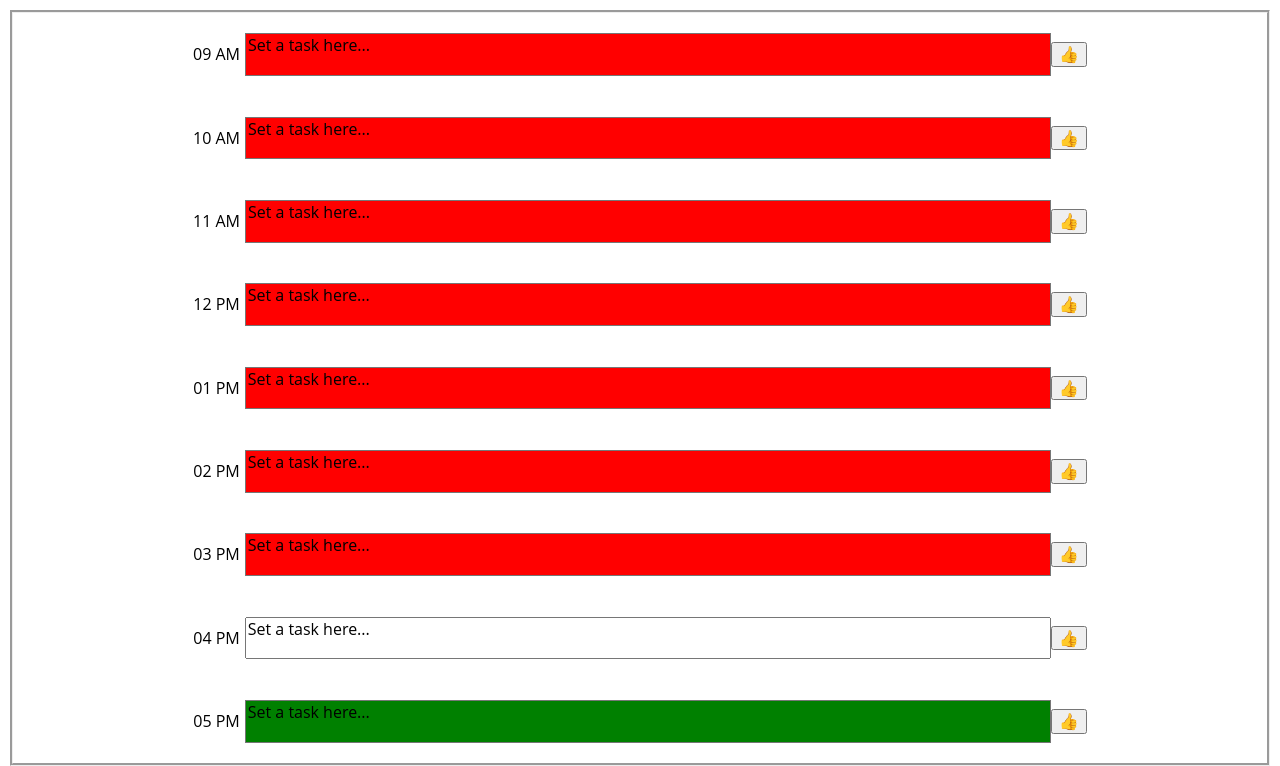
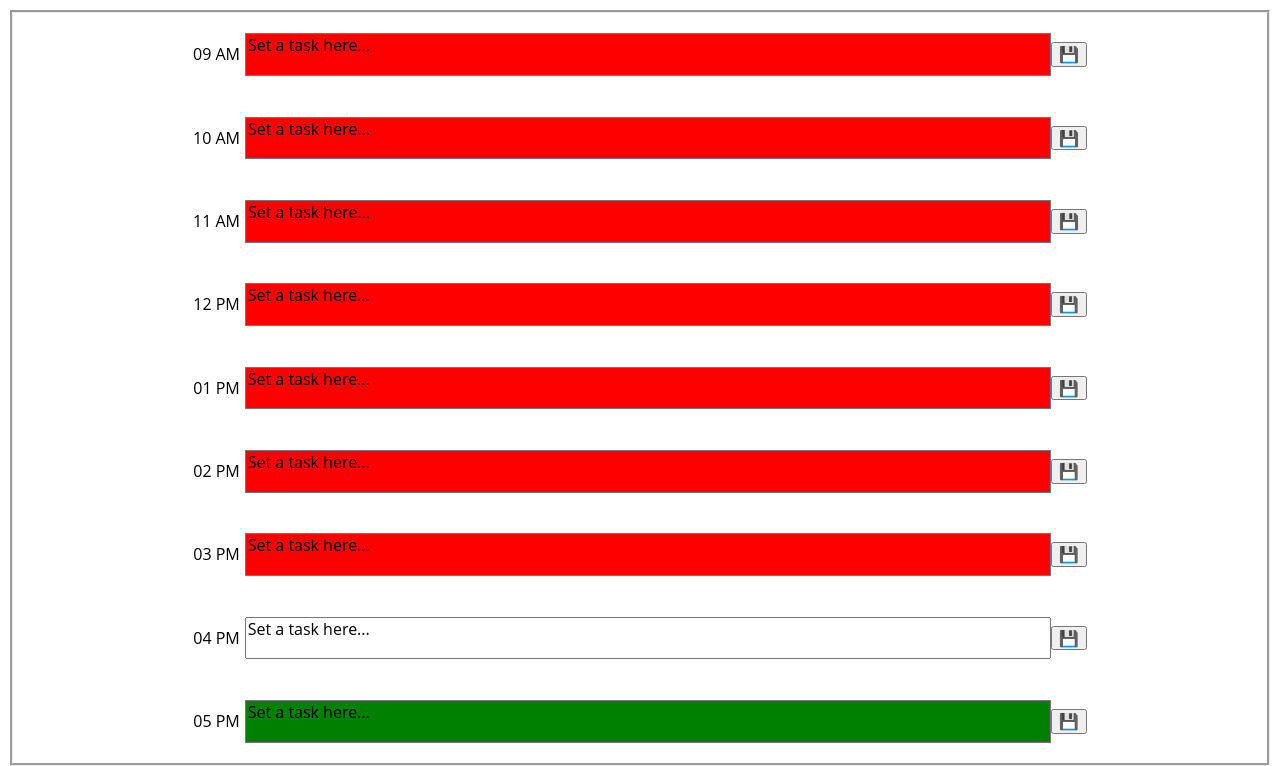
Before and after one commit to rhonvyramos/Work_Day_Schedule_Saver, a plain HTML site: page index.html in a window 1280 px wide. Shown: the part 166-932 px from the top of the page. Drawn offline with nearby package versions, Linux system fonts and the light colour scheme.

Commit message:
added css active and hover styling to save buttons to easier indicate that the user is about to save the task in the timeslot

```diff
--- a/index.html
+++ b/index.html
@@ -31,55 +31,55 @@
             <section class="schedule_timeslot">
                 <div id="timeslot_time_label_09AM" class="timeslot_time_label">09 AM</div>
                 <textarea id="timeslot_description_label_09AM" placeholder="Set a task here..."></textarea>
-                <button id="timeslot_description_save_button_09AM">👍</button>
+                <button id="timeslot_description_save_button_09AM">💾</button>
             </section>
 
             <section class="schedule_timeslot">
                 <div id="timeslot_time_label_10AM" class="timeslot_time_label">10 AM</div>
                 <textarea id="timeslot_description_label_10AM" placeholder="Set a task here..."></textarea>
-                <button id="timeslot_description_save_button_10AM">👍</button>
+                <button id="timeslot_description_save_button_10AM">💾</button>
             </section>
 
             <section class="schedule_timeslot">
                 <div id="timeslot_time_label_11AM" class="timeslot_time_label">11 AM</div>
                 <textarea id="timeslot_description_label_11AM" placeholder="Set a task here..."></textarea>
-                <button id="timeslot_description_save_button_11AM">👍</button>
+                <button id="timeslot_description_save_button_11AM">💾</button>
             </section>
 
             <section class="schedule_timeslot">
                 <div id="timeslot_time_label_12PM" class="timeslot_time_label">12 PM</div>
                 <textarea id="timeslot_description_label_12PM" placeholder="Set a task here..."></textarea>
-                <button id="timeslot_description_save_button_12PM">👍</button>
+                <button id="timeslot_description_save_button_12PM">💾</button>
             </section>
 
             <section class="schedule_timeslot">
                 <div id="timeslot_time_label_01PM" class="timeslot_time_label">01 PM</div>
                 <textarea id="timeslot_description_label_01PM" placeholder="Set a task here..."></textarea>
-                <button id="timeslot_description_save_button_01PM">👍</button>
+                <button id="timeslot_description_save_button_01PM">💾</button>
             </section>
 
             <section class="schedule_timeslot">
                 <div id="timeslot_time_label_02PM" class="timeslot_time_label">02 PM</div>
                 <textarea id="timeslot_description_label_02PM" placeholder="Set a task here..."></textarea>
-                <button id="timeslot_description_save_button_02PM">👍</button>
+                <button id="timeslot_description_save_button_02PM">💾</button>
             </section>
 
             <section class="schedule_timeslot">
                 <div id="timeslot_time_label_03PM" class="timeslot_time_label">03 PM</div>
                 <textarea id="timeslot_description_label_03PM" placeholder="Set a task here..."></textarea>
-                <button id="timeslot_description_save_button_03PM">👍</button>
+                <button id="timeslot_description_save_button_03PM">💾</button>
             </section>
 
             <section class="schedule_timeslot">
                 <div id="timeslot_time_label_04PM" class="timeslot_time_label">04 PM</div>
                 <textarea id="timeslot_description_label_04PM" placeholder="Set a task here..."></textarea>
-                <button id="timeslot_description_save_button_04PM">👍</button>
+                <button id="timeslot_description_save_button_04PM">💾</button>
             </section>
 
             <section class="schedule_timeslot">
                 <div id="timeslot_time_label_05PM" class="timeslot_time_label">05 PM</div>
                 <textarea id="timeslot_description_label_05PM" placeholder="Set a task here..."></textarea>
-                <button id="timeslot_description_save_button_05PM">👍</button>
+                <button id="timeslot_description_save_button_05PM">💾</button>
             </section>
         </section>
 
--- a/styles/style.css
+++ b/styles/style.css
@@ -16,7 +16,7 @@ textarea {
     transition-timing-function: ease-in;
 }
 
-textarea:hover{
+textarea:hover {
     transition: 0.2s;
 
     border-radius: 5px;
@@ -26,6 +26,23 @@ textarea:hover{
 
 textarea::placeholder {
     color:black;
+}
+
+button {
+    transition-timing-function: ease-in;
+}
+
+button:hover {
+    cursor: pointer;
+
+    transition: 0.2s;
+    border-radius: 5px;
+    border-width: 5px;
+    border-color: black;
+}
+
+button:active {
+    background-color: darkgray;
 }
 
 .content_holder {
```
